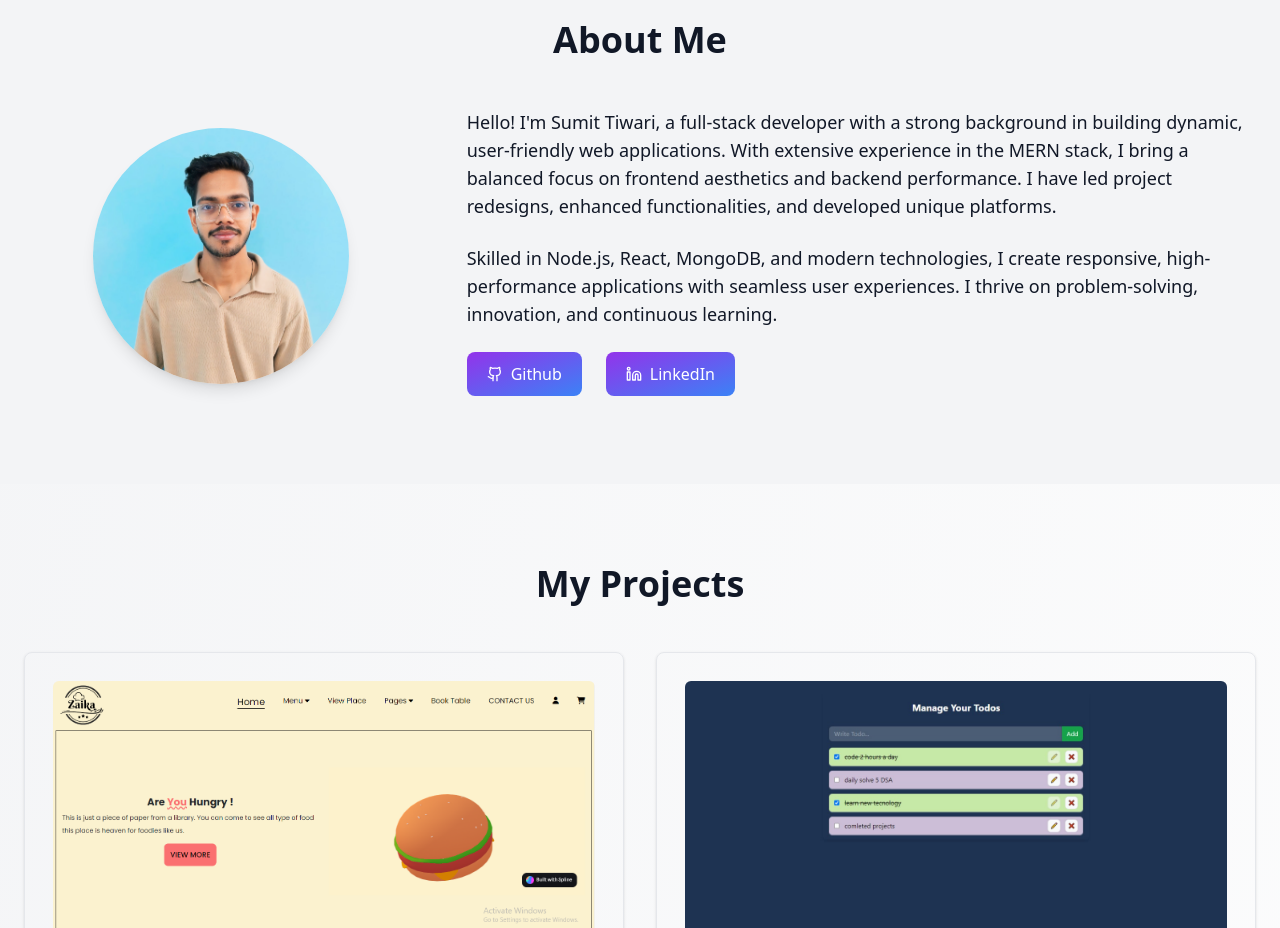
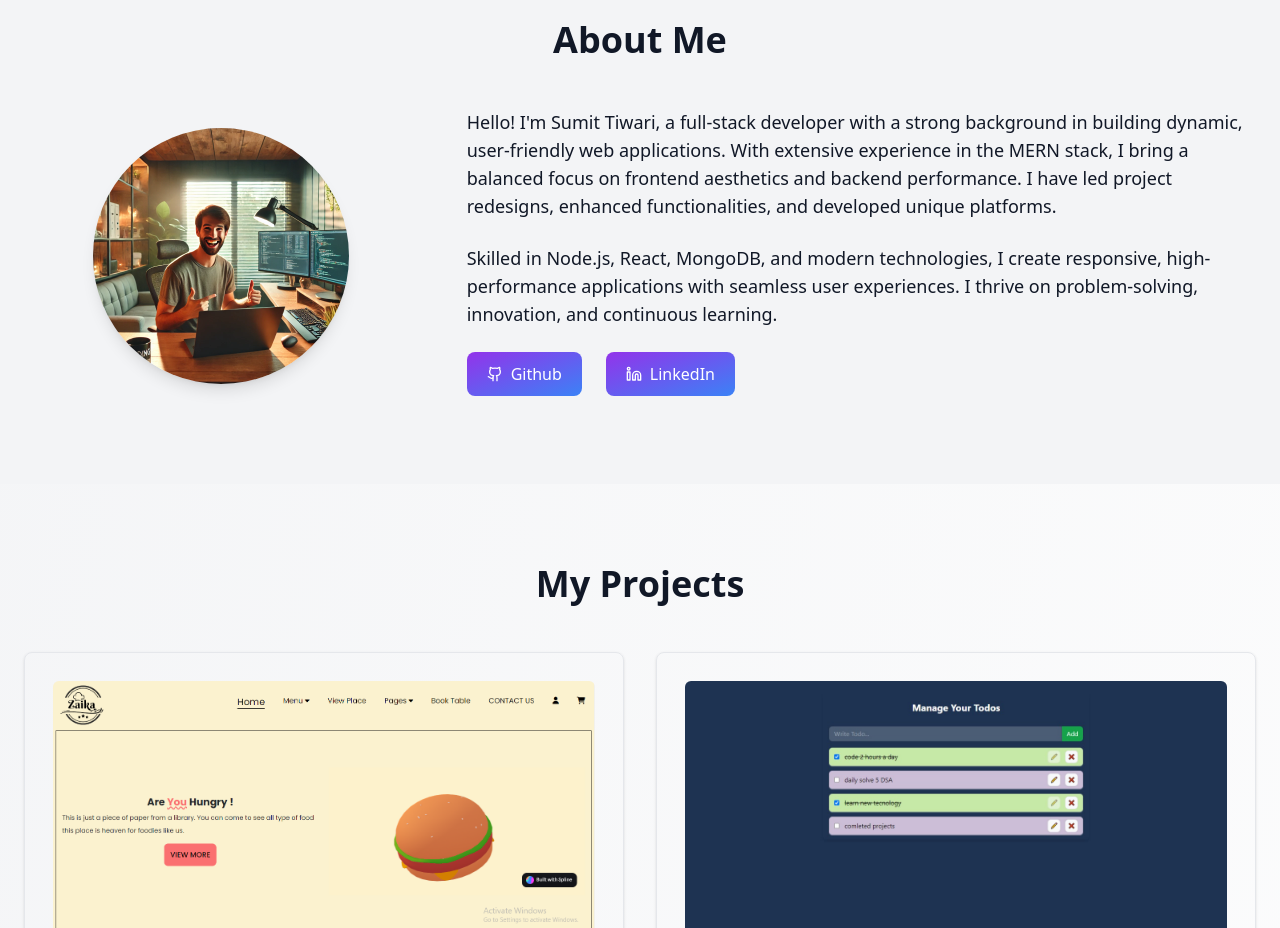
Before and after one commit to SumitTiwari03/SRTportfolio, a React (Vite) app in the folder client/: page / in a window 1280 px wide. Shown: the part 940-1868 px from the top of the page. Built offline with nearby package versions, Linux system fonts and the light colour scheme.

Commit message:
Update App.jsx

```diff
--- a/client/src/App.jsx
+++ b/client/src/App.jsx
@@ -280,8 +280,8 @@ export default function Portfolio() {
                 className="w-full md:w-1/3"
               >
                 <img
-                  src="/profile.jpg"
-                  alt="John Doe"
+                  src="/file-RVyU8Z2C8gydMtmufxTMxm.webp"
+                  alt="Sumit"
                   className="rounded-full shadow-lg mx-auto w-64 h-64 object-cover"
                 />
               </motion.div>
```
